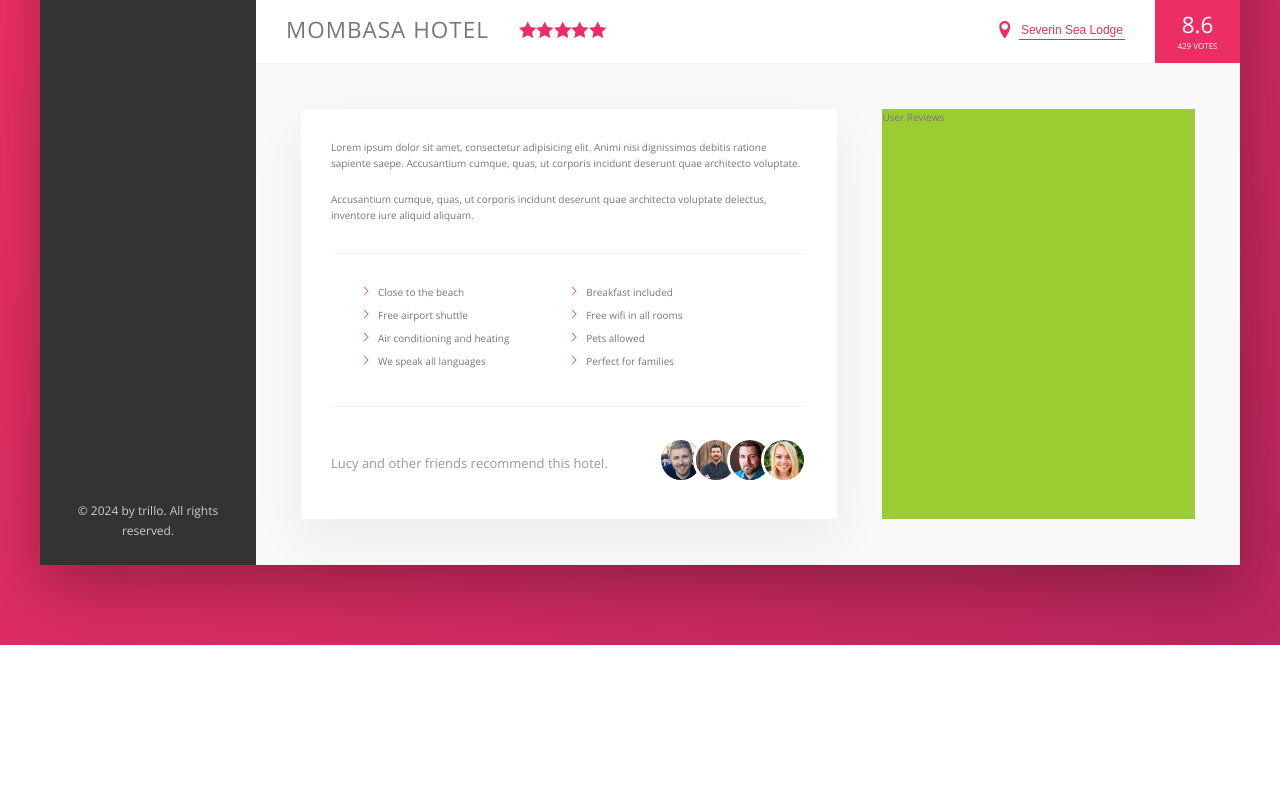
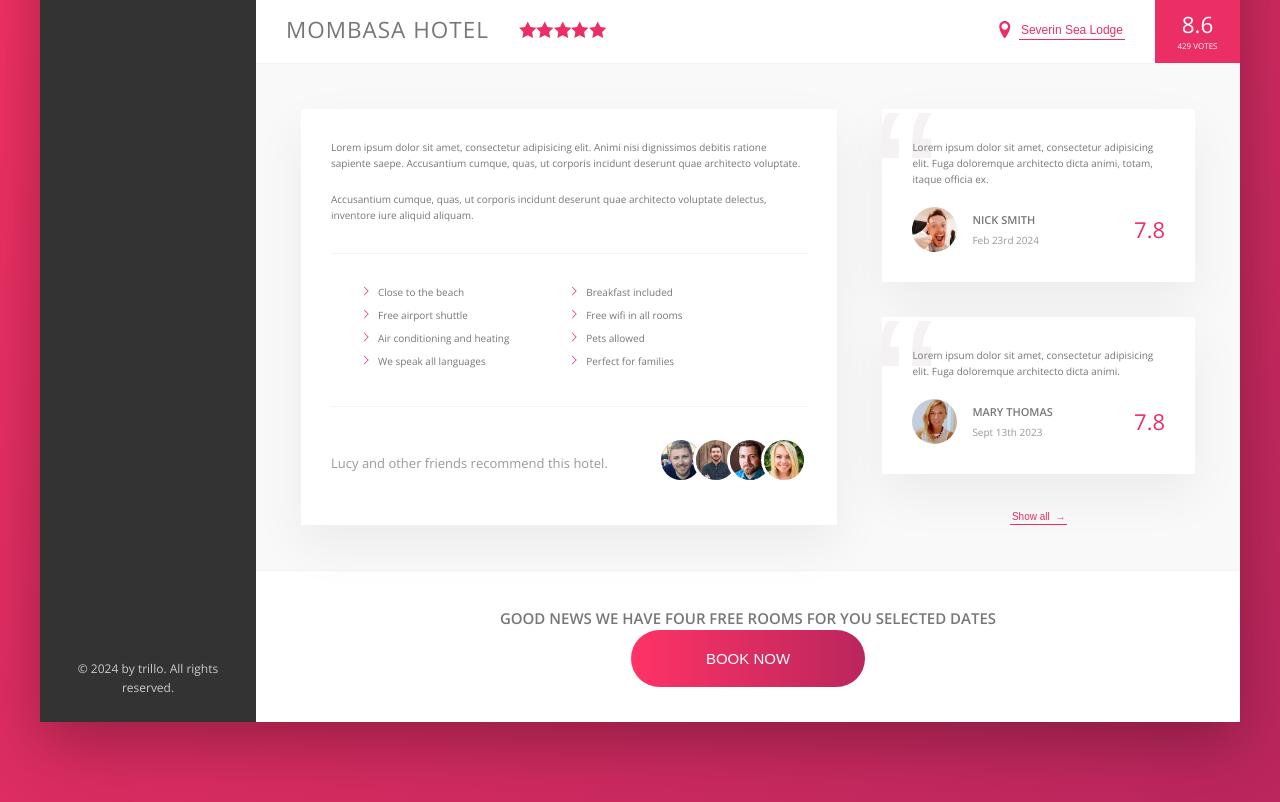
Before and after one commit to anjiri1684/flexbox, a plain HTML site: page index.html in a window 1280 px wide. Shown: the part 538-1340 px from the top of the page. Before the commit the page ends 1183 px from the top, so only its background shows below. Drawn offline with nearby package versions, Linux system fonts and the light colour scheme.

Commit message:
initial commit

```diff
--- a/css/component.css
+++ b/css/component.css
@@ -11,6 +11,7 @@
   --color-grey-dark-3: #999;
 
   --shadow-dark: 0 2rem 6rem rgba(0, 0, 0, 0.3);
+  --shadow-light: 0 2rem 5rem rgba(0, 0, 0, 0.06);
 
   --line: 1px solid var(--color-grey-light-2);
 }
@@ -284,6 +285,14 @@
   cursor: pointer;
   transition: all 0.2s;
 }
+.span {
+  margin-left: 3px;
+  transition: margin-left 0.2s;
+}
+
+.span:hover {
+  margin-left: 8px;
+}
 
 .btn-inline:hover {
   color: var(--color-grey-dark-1);
@@ -365,8 +374,6 @@
   margin-right: auto;
 }
 
-.recommend__friends {
-}
 .recommend__photo {
   box-sizing: content-box;
   height: 4rem;
@@ -378,3 +385,131 @@
 .recommend__photo:not(:last-child) {
   margin-right: -1.5rem;
 }
+
+/* ///////REVIEWS/////// */
+.review {
+  background-color: #fff;
+  box-shadow: var(--shadow-light);
+  padding: 3rem;
+  margin-bottom: 3.5rem;
+  position: relative;
+  overflow: hidden;
+}
+
+.review__text {
+  margin-bottom: 2rem;
+  z-index: 10;
+  position: relative;
+}
+.review__user {
+  display: flex;
+  align-items: center;
+}
+.review__photo {
+  height: 4.5rem;
+  width: 4.5rem;
+  border-radius: 50%;
+  margin-right: 1.5rem;
+}
+.review__user-box {
+  margin-right: auto;
+}
+
+.review__user-name {
+  font-size: 1.1rem;
+  font-weight: 600;
+  text-transform: uppercase;
+  margin-bottom: 0.4rem;
+}
+.review__user-date {
+  font-size: 1rem;
+  color: var(--color-grey-dark-3);
+}
+
+.review__rating {
+  color: var(--color-primary);
+  font-size: 2.2rem;
+  font-weight: 300;
+}
+
+.review::before {
+  content: "\201C";
+  position: absolute;
+  top: -2.75rem;
+  left: -1rem;
+  line-height: 1;
+  font-size: 20rem;
+  color: var(--color-grey-light-2);
+  font-family: sans-serif;
+  z-index: 1;
+}
+
+/* ///////Call to action/////// */
+.cta {
+  padding: 3.5rem 0;
+  text-align: center;
+}
+
+.cta__book-now {
+  font-size: 2rem;
+  font-weight: 300;
+  text-transform: uppercase;
+  margin-bottom: 2.5rem;
+}
+
+/* ///////Call to action/////// */
+.btn {
+  font-size: 1.5rem;
+  font-weight: 300;
+  text-transform: uppercase;
+  border-radius: 100px;
+  border: none;
+  background-image: linear-gradient(
+    to right,
+    var(--color-primary-light),
+    var(--color-primary-dark)
+  );
+  color: #fff;
+  position: relative;
+  overflow: hidden;
+  cursor: pointer;
+}
+
+.btn__visible {
+  display: inline-block;
+  padding: 2rem 7.5rem;
+  height: 100%;
+  width: 100%;
+}
+
+.btn__invisible {
+  display: inline-block;
+  position: absolute;
+  padding: 2rem 0;
+  height: 100%;
+  width: 100%;
+  left: 0;
+  top: -100%;
+  transition: all 0.2s;
+}
+
+.btn__visible:hover {
+  transform: translateY(100%);
+}
+
+.btn__invisible:hover {
+  top: 0;
+}
+
+.btn:hover {
+  background-image: linear-gradient(
+    to left,
+    var(--color-primary-light),
+    var(--color-primary-dark)
+  );
+}
+
+.btn:focus {
+  outline: none;
+  animation: pulsate 1s infinite;
+}
--- a/css/layout.css
+++ b/css/layout.css
@@ -57,6 +57,7 @@
 }
 
 .detail {
+  font: 1.4rem;
   display: flex;
   padding: 4.5rem;
   background-color: var(--color-grey-light-1);
@@ -64,7 +65,6 @@
 }
 
 .description {
-  font: 1.4rem;
   background-color: #fff;
   box-shadow: var(--shadow-light);
   padding: 3rem;
@@ -73,6 +73,9 @@
 }
 
 .user-reviews {
-  background-color: yellowgreen;
   flex: 1;
+
+  display: flex;
+  flex-direction: column;
+  align-items: center;
 }
--- a/index.html
+++ b/index.html
@@ -100,7 +100,7 @@
             </li>
           </ul>
           <div class="legal">
-            &copy; <span id="date">2024</span> by trillo. All rights reserved.
+            &copy; <span id="date">2010</span> by trillo. All rights reserved.
           </div>
         </nav>
 
@@ -210,12 +210,62 @@
                 </div>
               </div>
             </div>
-            <div class="user-reviews">User Reviews</div>
+            <div class="user-reviews">
+              <figure class="review">
+                <blockquote class="review__text">
+                  Lorem ipsum dolor sit amet, consectetur adipisicing elit. Fuga
+                  doloremque architecto dicta animi, totam, itaque officia ex.
+                </blockquote>
+                <figcaption class="review__user">
+                  <img
+                    src="img/user-1.jpg"
+                    alt="User 1"
+                    class="review__photo"
+                  />
+                  <div class="review__user-box">
+                    <p class="review__user-name">Nick Smith</p>
+                    <p class="review__user-date">Feb 23rd 2024</p>
+                  </div>
+                  <div class="review__rating">7.8</div>
+                </figcaption>
+              </figure>
+              <figure class="review">
+                <blockquote class="review__text">
+                  Lorem ipsum dolor sit amet, consectetur adipisicing elit. Fuga
+                  doloremque architecto dicta animi.
+                </blockquote>
+                <figcaption class="review__user">
+                  <img
+                    src="img/user-2.jpg"
+                    alt="User 1"
+                    class="review__photo"
+                  />
+                  <div class="review__user-box">
+                    <p class="review__user-name">MAry Thomas</p>
+                    <p class="review__user-date">Sept 13th 2023</p>
+                  </div>
+                  <div class="review__rating">7.8</div>
+                </figcaption>
+              </figure>
+
+              <button class="btn-inline">
+                Show all <span class="span">&rarr;</span>
+              </button>
+            </div>
+          </div>
+          <div class="cta">
+            <h2 class="cta__book-noW">
+              GOOD NEWS WE HAVE FOUR FREE ROOMS FOR YOU SELECTED DATES
+            </h2>
+            <button class="btn">
+              <span class="btn__visible">Book now</span>
+              <span class="btn__invisible">only four rooms left</span>
+            </button>
           </div>
         </div>
       </div>
     </div>
 
-    <!-- JavaScript Files (if any) -->
+    <script src="./js/script.js"></script>
   </body>
 </html>
--- a/js/script.js
+++ b/js/script.js
@@ -0,0 +1,2 @@
+const date = document.getElementById("date");
+date.textContent = new Date().getFullYear();
```
